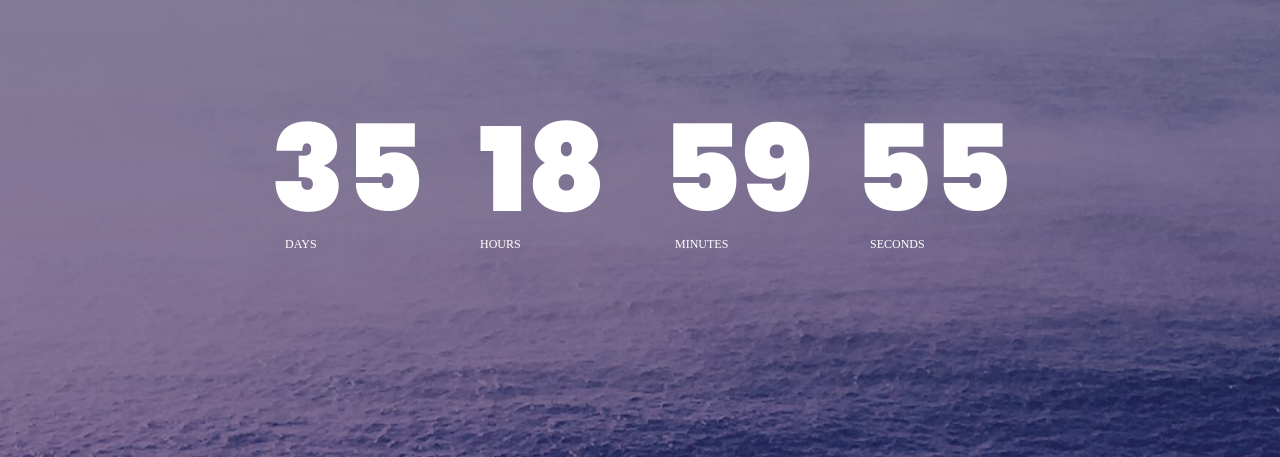
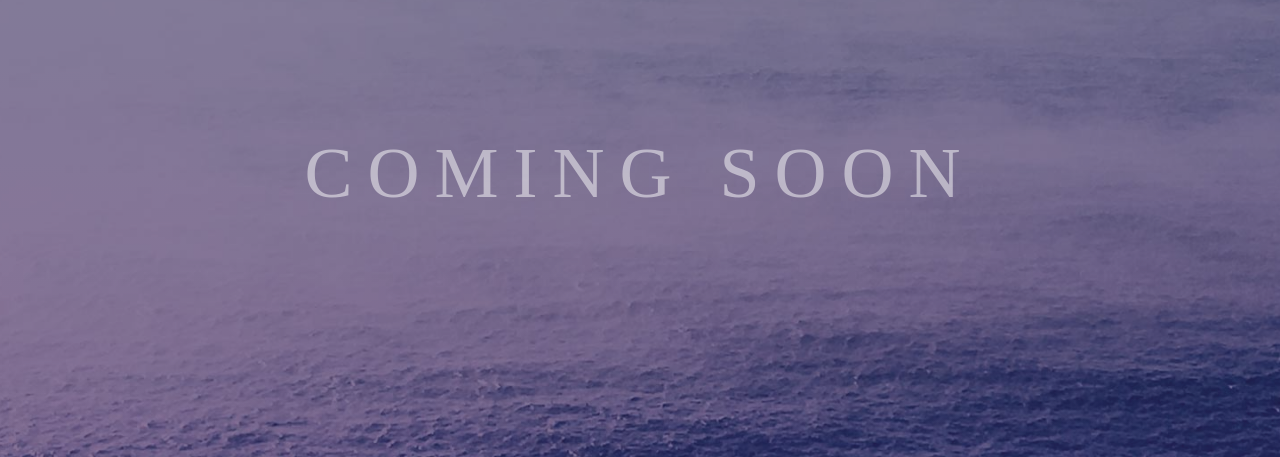
Before and after one commit to rakeshchandrasekaran/ittitudeworks.github.io, a plain HTML site: page index.html in a window 1280 px wide. Shown: the part 254-711 px from the top of the page. Drawn offline with Linux system fonts and the light colour scheme; a web font is replaced by a local one.

Commit message:
removed the time

```diff
--- a/index.html
+++ b/index.html
@@ -43,11 +43,11 @@
 
 		<!--  -->
 		<div class="flex-col-c-m p-l-15 p-r-15 p-t-50 p-b-120">
-			<h3 class="l1-txt1 txt-center p-b-40 respon1" style="display: none">
+			<h3 class="l1-txt1 txt-center p-b-40 respon1">
 				Coming Soon
 			</h3>
 
-			<div class="flex-w flex-c-m cd100">
+			<div class="flex-w flex-c-m cd100"  style="display: none">
 				<div class="flex-col-c wsize1 m-b-30">
 					<span class="l1-txt2 p-b-9 days">35</span>
 					<span class="s1-txt1 where1 p-l-35">Days</span>
```
